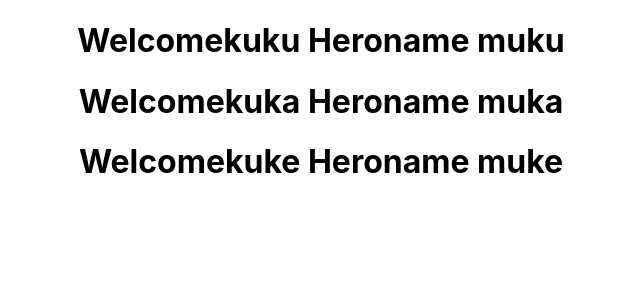
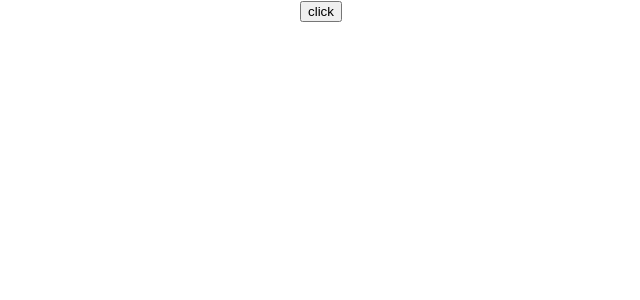
Before and after one commit to mikhita/my-react-app, a React (Create React App) app: page / in a window 1280 px wide. Shown: the top 300 px of the page, without its empty margins (319-959 px from the left). Built offline with nearby package versions, Linux system fonts and the light colour scheme.

Commit message:
I learn how to use clickHandler function and why it is necessary to use it without call

```diff
--- a/src/App.js
+++ b/src/App.js
@@ -1,13 +1,15 @@
 import './App.css';
+import FunctionClick from './components/FunctionClick';
 // import Greets from './components/Greet';
 // import { Greets } from './components/Greet';
 // import Message from './components/Message';
-import Welcome from './components/welcome';
+// import Welcome from './components/welcome';
 
 
 function App() {
   return (
     <div className="App">
+      <FunctionClick/>
       {/* <Greets name="kuku" heroName="muku">
           <p>this is children</p>
       </Greets> */}
@@ -17,7 +19,7 @@ function App() {
       <Greets name="kuke" heroName="muke">
 
       </Greets> */}
-      <Welcome name="kuku" heroName="muku">
+      {/* <Welcome name="kuku" heroName="muku">
 
       </Welcome>
       <Welcome name="kuka" heroName="muka">
@@ -25,7 +27,7 @@ function App() {
       </Welcome>
       <Welcome name="kuke" heroName="muke">
 
-      </Welcome>
+      </Welcome>  */}
     </div>
   );
 }
--- /dev/null
+++ b/src/components/FunctionClick.js
@@ -0,0 +1,12 @@
+import React from 'react'
+
+export default function FunctionClick() {
+   function clickHandler(){
+        console.log(11)
+    }
+  return (
+    <div>
+        <button onClick={clickHandler}>click</button>
+    </div>
+  )
+}
```
